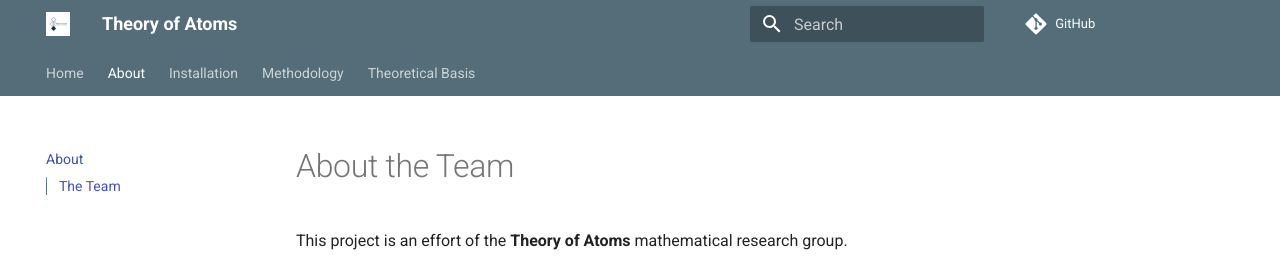
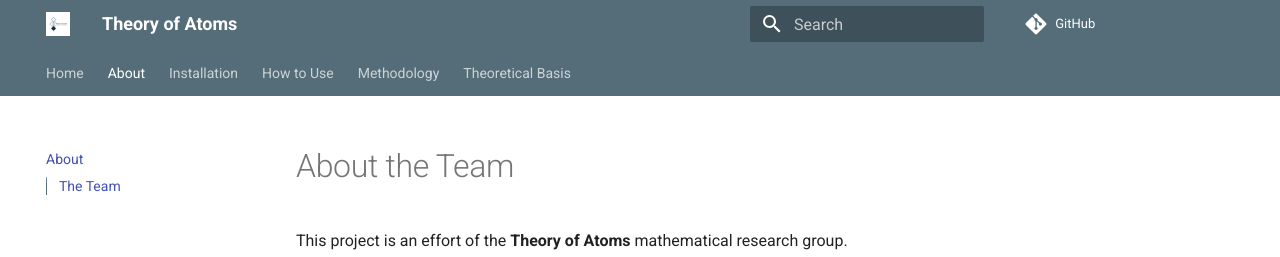
Before and after one commit to leonardofcavenaghi/atomicdecompositions, an MkDocs documentation site: the page built from docs/about.md, in a window 1280 px wide. Shown: the top 257 px of the page. Built offline with MkDocs 1.6.1 and Material for MkDocs 9.7.7, drawn with Linux system fonts in a browser that asks for light colours; comment, search, counter and statistics services are not loaded.

Commit message:
Add How to Use section crafted by subagents

```diff
--- a/mkdocs.yml
+++ b/mkdocs.yml
@@ -36,5 +36,6 @@ nav:
   - Home: index.md
   - About: about.md
   - Installation: installation.md
+  - How to Use: how-to-use.md
   - Methodology: methodology.md
   - Theoretical Basis: theory.md
```
